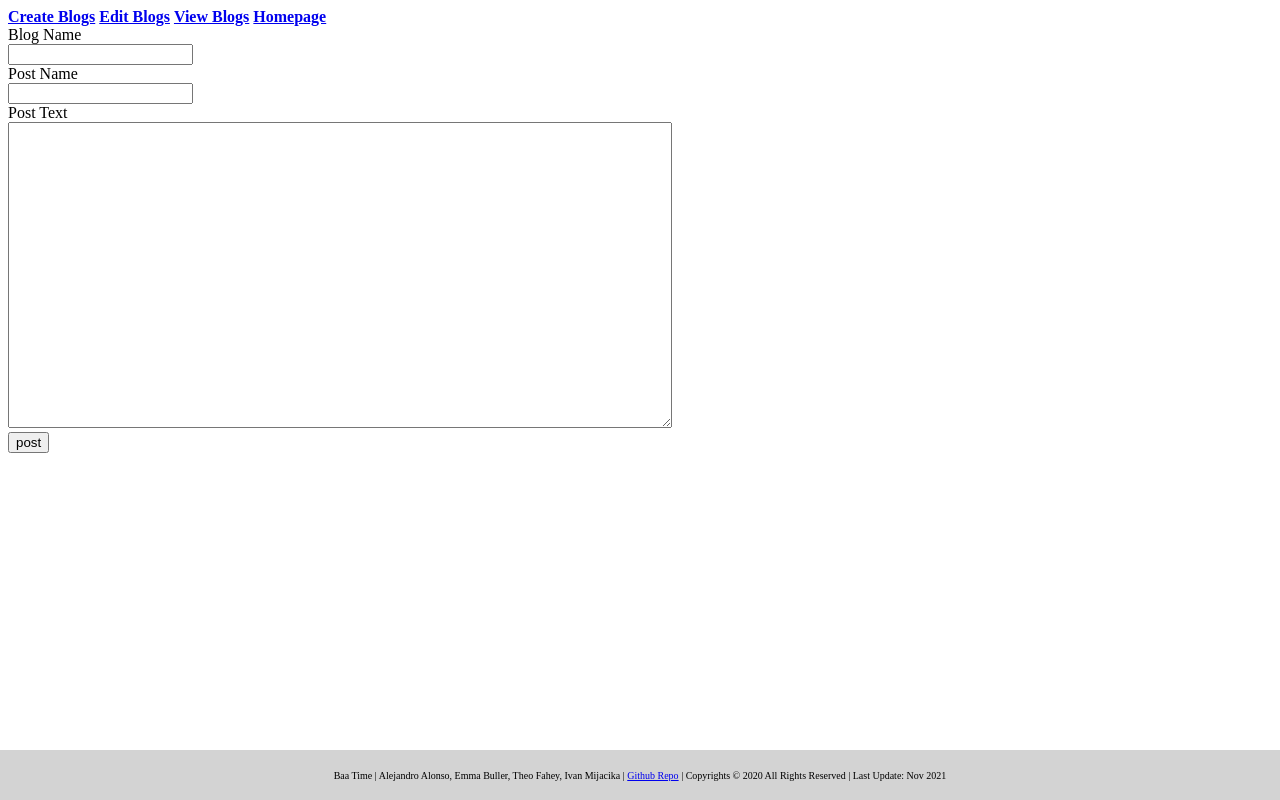
After one commit to Lucas-Lee11/BaaTimeBlogs, a Flask app: page /editing in a window 1280 px wide. The commit adds this page. Run offline with Flask 2, Linux system fonts and the light colour scheme.

Commit message:
Edited pathway for editing blogs

```diff
--- a/app/main.py
+++ b/app/main.py
@@ -114,6 +114,15 @@ def edit_post():
     userid = auth.get_userid(session['username'])
     return render_template("edit_post.html")
 
+@app.route("/editing", methods=["GET","POST"])
+def edit():
+    return render_template("edit.html")
+
+@app.route("/edited", methods=["GET","POST"])
+def edited():
+    userid = auth.get_userid(session['username'])
+    return render_template("homepage.html", username = session['username'])
+
 @app.route("/out", methods=["GET","POST"])
 def logout():
     session.pop("username", default=None)
--- /dev/null
+++ b/app/templates/edit.html
@@ -0,0 +1,50 @@
+<!--
+Baa Time — Alejandro Alonso, Ivan Mijacika, Theodore Fahey, Emma Buller
+SoftDev
+P00
+2021-10-27
+-->
+
+<!DOCTYPE html>
+<html>
+  <head>
+    <title>Edit Post</title>
+    <style>
+
+#footer {
+  background-color: rgba(211, 211, 211);
+  text-align: center;
+  padding: 10px;
+  font-size: 10px;
+  color: rgb(0, 0, 0);
+  position:fixed;
+  bottom:0;
+  left:0;
+  right:0;
+  height:30px;
+}
+
+  </style>
+    </head>
+
+<body>
+  <div class="navbuttons">
+    <a href="{{ url_for('crt_blog') }}" class="navbutton"><strong>Create Blogs</strong></a>
+    <a href="{{ url_for('edit_blog')}}" class="navbutton"><strong>Edit Blogs</strong></a>
+    <a href="{{ url_for('view_blogs')}}" class="navbutton"><strong>View Blogs</strong></a>
+    <a href="{{ url_for('index')}}" class="navbutton"><strong>Homepage</strong></a>
+</div>
+  <form action ="/edited">
+    <label for="blogname"> Blog Name</label><br>
+    <input type="text" id="blogname" name="blogname"> <br>
+    <label for="postname"> Post Name </label><br>
+    <input type="text" id="postname" name="postname"> <br>
+    <label for ="body"> Post Text </label> <br>
+    <textarea id="body" name="body" rows="20" cols="80"> </textarea> <br>
+      <input type="submit" value ="post">
+    </form>
+  <div id="footer">
+    <p>Baa Time | Alejandro Alonso, Emma Buller, Theo Fahey, Ivan Mijacika | <a href='https://github.com/AAWorks/BaaTimeBlogs'>Github Repo</a> | Copyrights &copy; 2020 All Rights Reserved | Last Update: Nov 2021</p>
+  </div>
+  </body>
+</html>
--- a/devlog.txt
+++ b/devlog.txt
@@ -143,3 +143,6 @@ EmmaB -- 2021-11-9 1:47
 
 AlejandroA -- 2021-11-9 3:43
   Finished testing/bug fixes, added deletion functionality
+
+EmmaB -- 2021-11-9 10:33
+  Edited pathway for editing blogs
```
Also changed, not shown: app/templates/edit_post.html (+3 -11 lines).
